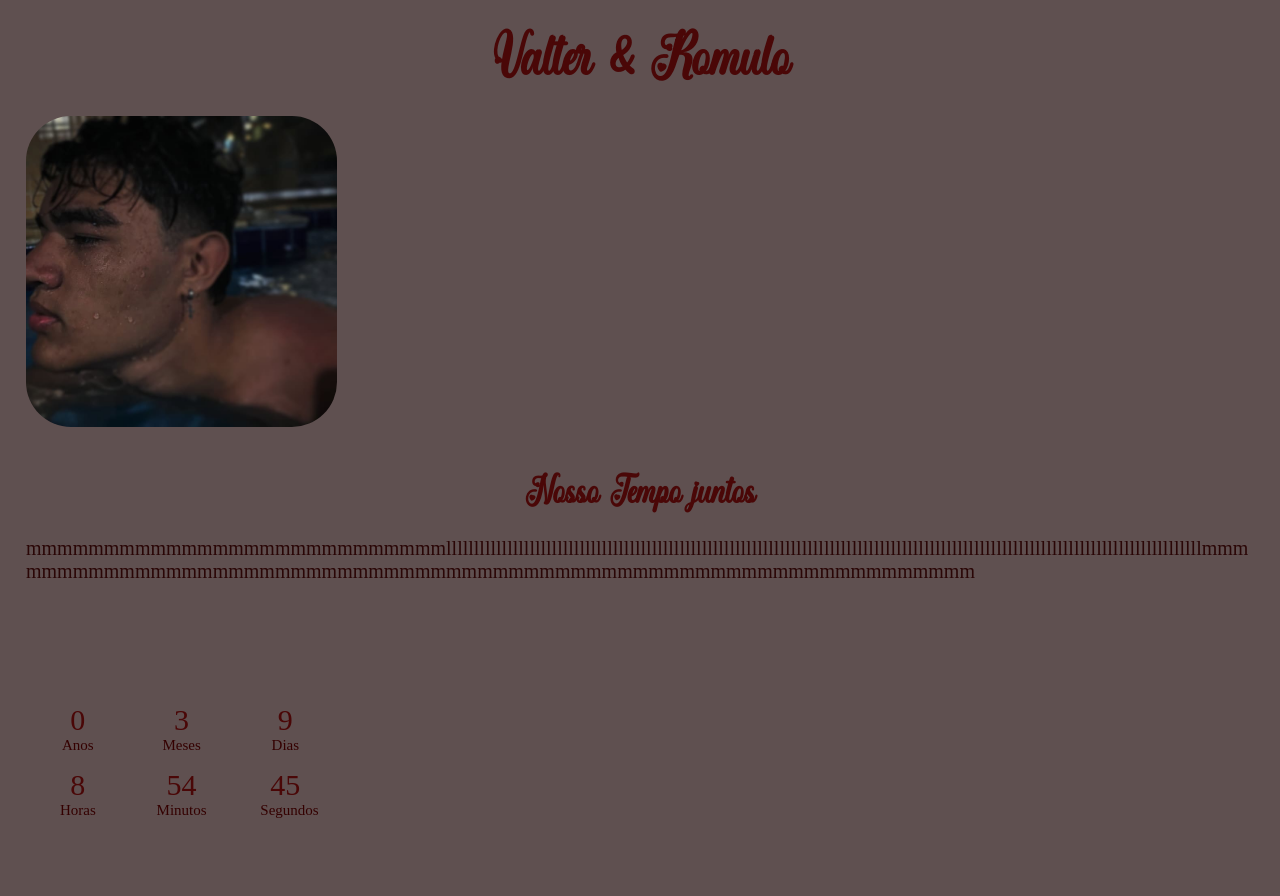
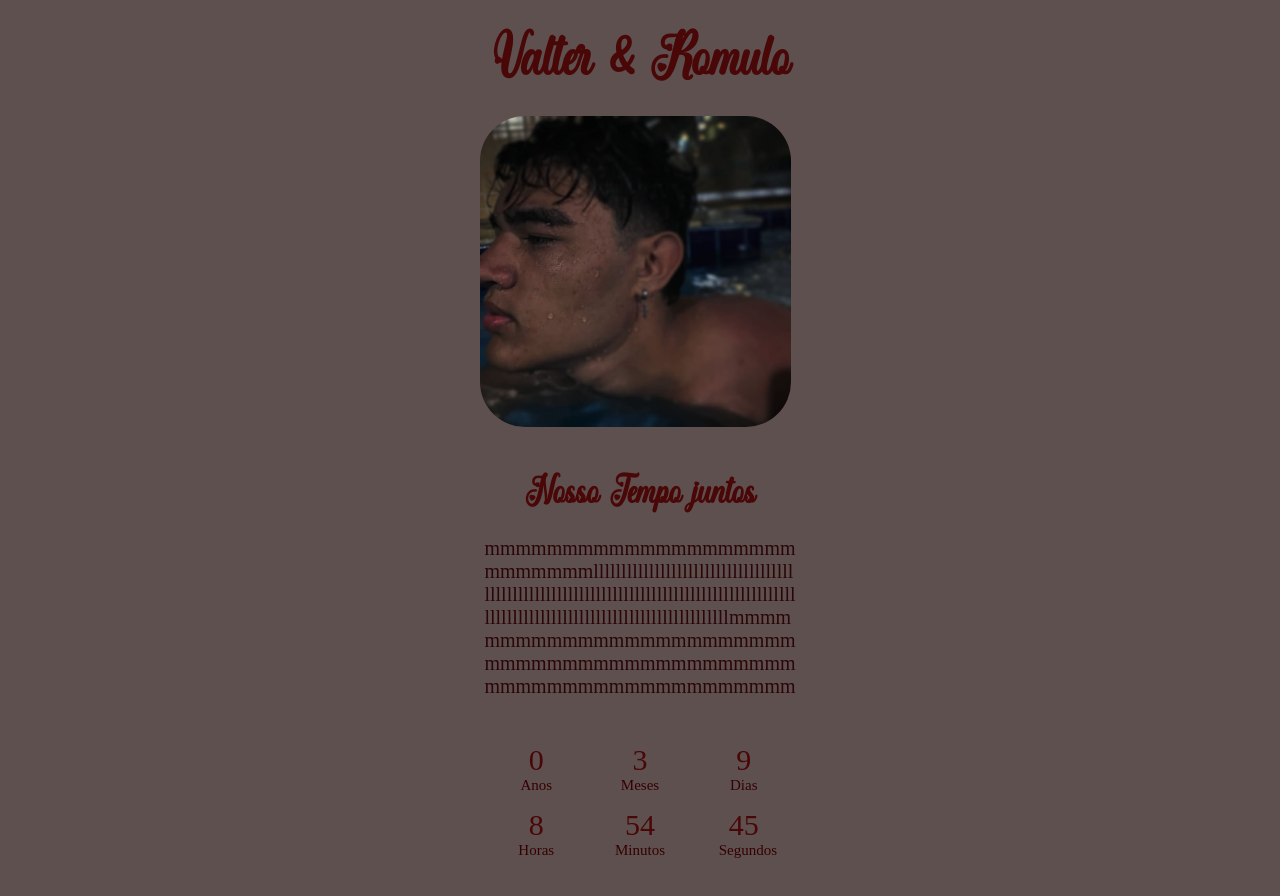
Before and after one commit to vr-alt/TempoJuntos, a plain HTML site: page index.html in a window 1280 px wide. Before the commit the page ends 859 px from the top, so only its background shows below. Drawn offline with Linux system fonts and the light colour scheme.

Commit message:
Update style.css

```diff
--- a/style.css
+++ b/style.css
@@ -1,6 +1,7 @@
 body{
     margin: 26px;
     background-color: rgb(95, 80, 80);
+    justify-items: center;
 }
 
 @font-face {
@@ -28,7 +29,7 @@ body{
 
 .tempo{
     position: relative;
-    margin-top: 120px;
+    margin-top: 45px;
     display: grid;
     grid-template-columns: repeat(3, 103.73px);
     grid-template-rows: repeat(2, 65px);
@@ -59,6 +60,7 @@ body{
 }
 
 .texto{
+    width: 311.2px;
     color: rgb(42, 6, 6);
     text-align:justify;
     word-break:break-all;
```
